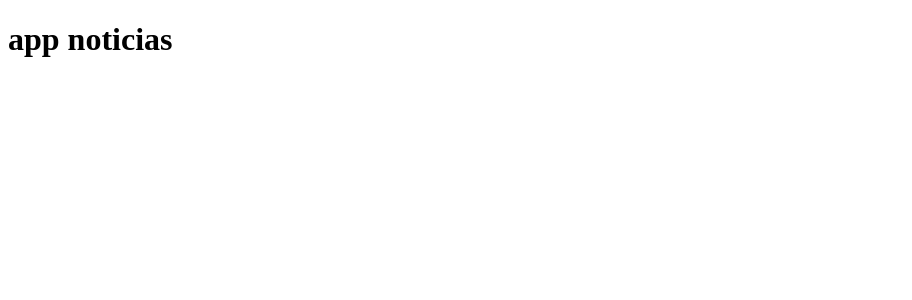
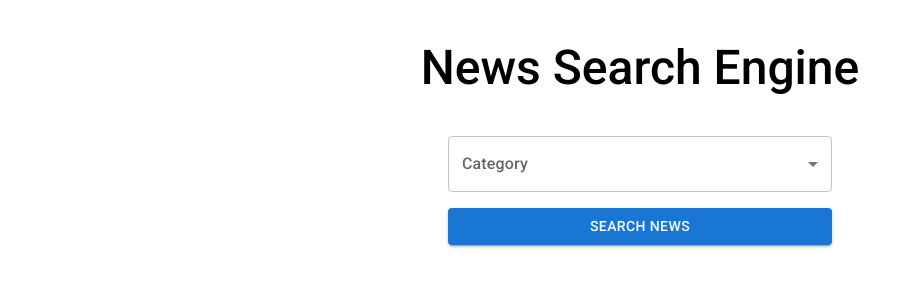
Before and after one commit to cilfonegabriel/news-react, a React (Vite) app: page / in a window 1280 px wide. Shown: the top 300 px of the page, without its empty margins (0-912 px from the left). Built offline with nearby package versions, Linux system fonts and the light colour scheme.

Commit message:
Add form in app component

```diff
--- a/src/App.jsx
+++ b/src/App.jsx
@@ -1,10 +1,29 @@
 
+
+import { Container, Grid, Typography } from "@mui/material"
+import Form from "./components/Form"
 
 function App() {
 
   return (
-    <h1>app noticias</h1>
+    <Container>
+      <header>
+        <Typography align="center" marginY={5} component="h1" variant="h3">
+          News Search Engine
+        </Typography>
+      </header>
 
+      <Grid
+        container
+        direction="row"
+        justifyContent="center"
+        alignItems="center"
+      >
+        <Grid item xs={12} md={6} lg={4}>
+          <Form />
+        </Grid>
+      </Grid>
+    </Container>
   )
 }
 
```
